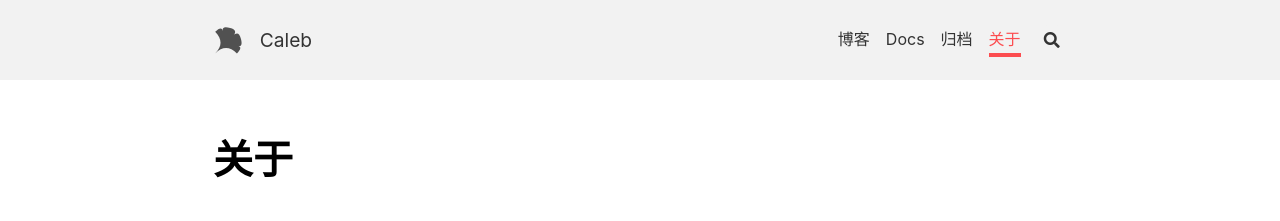
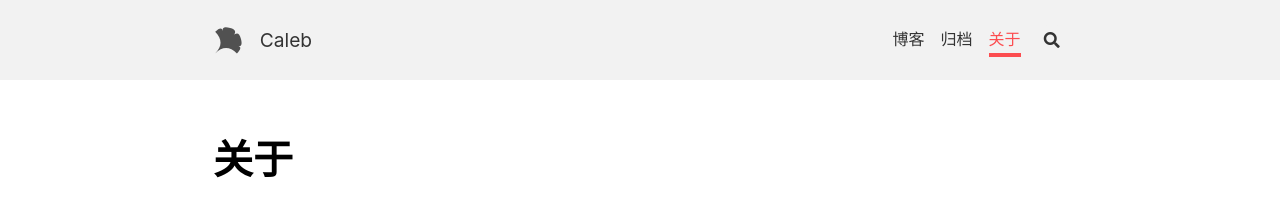
Before and after one commit to shibo0/shibo0.github.io, a Jekyll site: the page built from blog/about.md, in a window 1280 px wide. Shown: the top 221 px of the page. Built offline with Jekyll 4.4.1, drawn with Linux system fonts in a browser that asks for light colours; nearby versions of some CDN libraries; emoji names are drawn with the system emoji font; comment, search, counter and statistics services are not loaded.

Commit message:
Update navigation.yml

```diff
--- a/_data/navigation.yml
+++ b/_data/navigation.yml
@@ -1,10 +1,6 @@
 header:
   - title:      博客
     url:        /blog/
-
-  - title:      Docs
-    url:        https://github.com/shibo0/jekyll-TeXt-theme/tree/master/docs/_docs/en/1.1-quick-start.md
-    key:        docs
 
   - titles:
       en:       Archive
```
